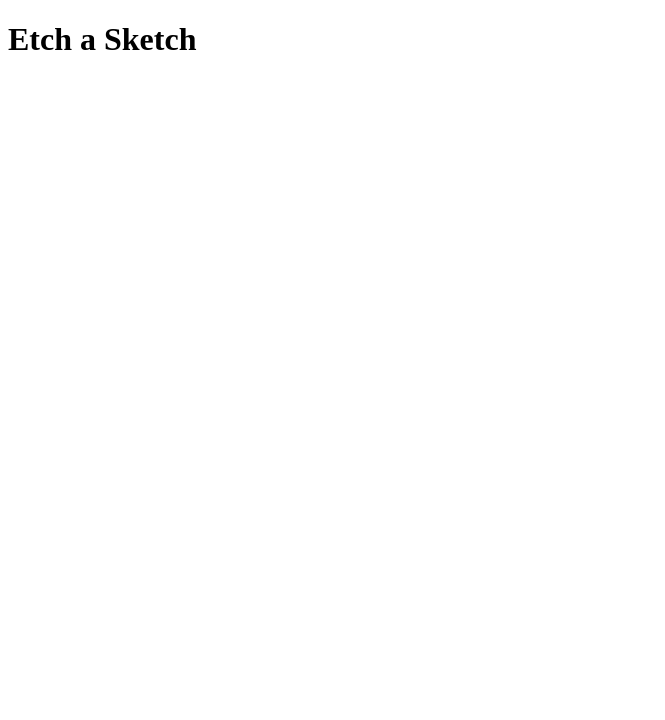
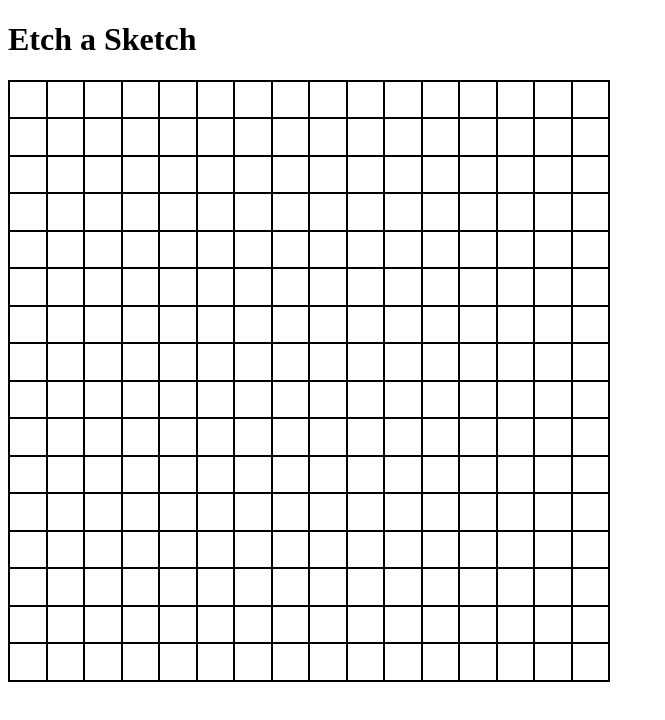
Before and after one commit to NickSchitt2510/etch-a-sketch, a plain HTML site: page index.html in a window 1280 px wide. Shown: the whole page, without its empty margins (0-665 px from the left). Drawn offline with Linux system fonts and the light colour scheme.

Commit message:
Create function to generate grid

```diff
--- a/index.html
+++ b/index.html
@@ -4,7 +4,7 @@
     <meta charset="UTF-8">
     <meta name="viewport" content="width=device-width, initial-scale=1.0">
     <title>Etch-A-Sketch</title>
-    <script rel="script.js" defer></script>
+    <script src="script.js" defer></script>
     <link rel="stylesheet" href="styles.css"></link>
 </head>
 <body>
--- a/script.js
+++ b/script.js
@@ -0,0 +1,23 @@
+const GRIDSIZE = 16;
+
+// Create div
+function createGrid() {
+
+    const container = document.querySelector('.container');
+
+    for (let i = 0; i < GRIDSIZE; i++) {
+        const column = document.createElement('div');
+
+        column.classList.add('outline', 'column');
+        for (let j = 0; j < GRIDSIZE; j++) {
+            const cell = document.createElement('div');
+            cell.classList.add('outline', 'cell');
+            column.appendChild(cell);
+        }
+        container.appendChild(column);
+    }
+}
+
+
+
+createGrid();
--- a/styles.css
+++ b/styles.css
@@ -0,0 +1,25 @@
+.body {
+    box-sizing: border-box;
+}
+.outline {
+    /* border: 1px solid black; */
+    box-shadow: inset 2px 2px;
+}
+
+.container {
+    display: flex;
+    width: 600px;
+    height: 600px;
+    border-right: 2px solid black;
+    border-bottom: 2px solid black;
+}
+
+.column {
+    display: flex;
+    flex-direction: column;
+    flex: 1;
+}
+
+.cell {
+    flex: 1;
+}
```
